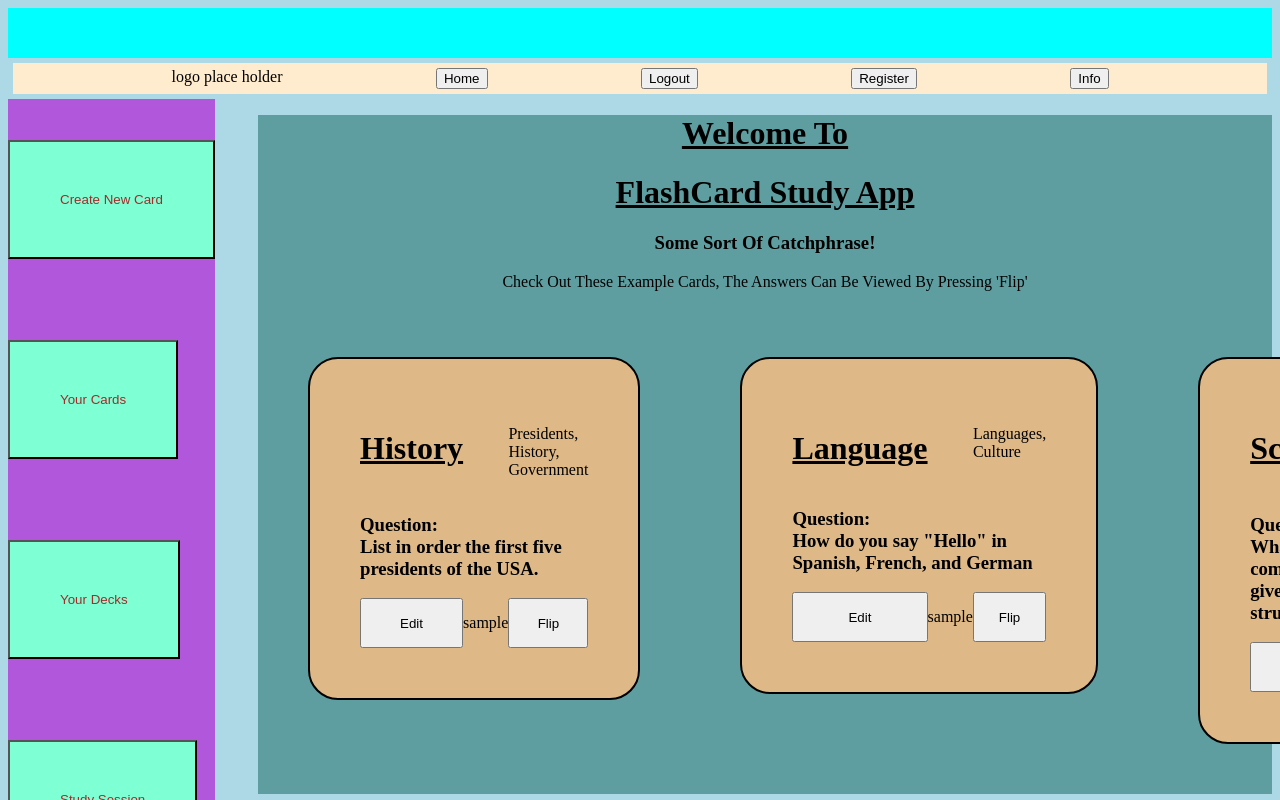
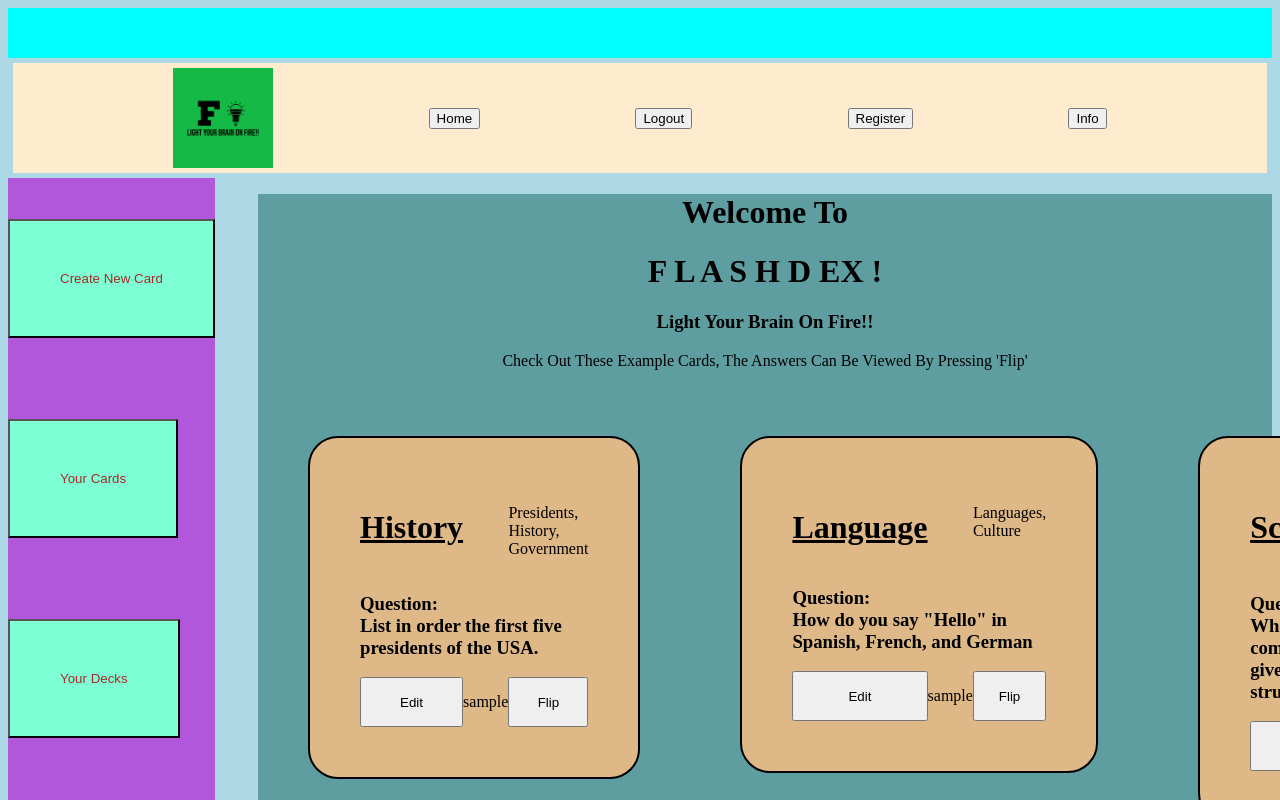
Before and after one commit to itomasek/Final-Capstone, a Vue app in the folder vue/: page / in a window 1280 px wide. Shown: the top 800 px of the page. Built offline with nearby package versions, Linux system fonts and the light colour scheme; sample sign-in values are in the browser's storage.

Commit message:
FLASHDEX Branding

```diff
--- a/vue/src/components/AppHeader.vue
+++ b/vue/src/components/AppHeader.vue
@@ -1,7 +1,7 @@
 <template>
 
   <div class="container">
-    <div>logo place holder</div>
+    <img class="hero-img" src="../../assets/placeholderLogo.png" alt="placeholder-logo">
     <div>
       <router-link v-bind:to="{ name: 'home' }"
         ><button>Home</button></router-link
@@ -32,11 +32,15 @@ export default {
 .container {
   display: flex;
   justify-content: space-evenly;
+  align-items: center;
   flex-wrap: nowrap;
   background: blanchedalmond;
   padding: 5px;
   margin: 5px;
+}
 
-
+.hero-img {
+  height: 100px;
+  width: 100px;
 }
 </style>
--- a/vue/src/components/Card.vue
+++ b/vue/src/components/Card.vue
@@ -71,12 +71,10 @@ export default {
   background-color: burlywood;
 }
 
-h1 {
-  text-decoration: underline;
-}
 
 .subject {
   grid-area: subject;
+  text-decoration: underline;
 }
 
 .tags {
--- a/vue/src/views/Home.vue
+++ b/vue/src/views/Home.vue
@@ -2,8 +2,8 @@
   <div class="home">
     <div class="main-container">
       <h1>Welcome To</h1>
-      <h1>FlashCard Study App</h1>
-      <h3>Some Sort Of Catchphrase!</h3>
+      <h1>F L A S H D EX !</h1>
+      <h3>Light Your Brain On Fire!!</h3>
       <p>Check Out These Example Cards, The Answers Can Be Viewed By Pressing 'Flip'</p>
     </div>
     <div class="example-container">
```
Also changed, not shown: vue/assets/placeholderLogo.png (added).
